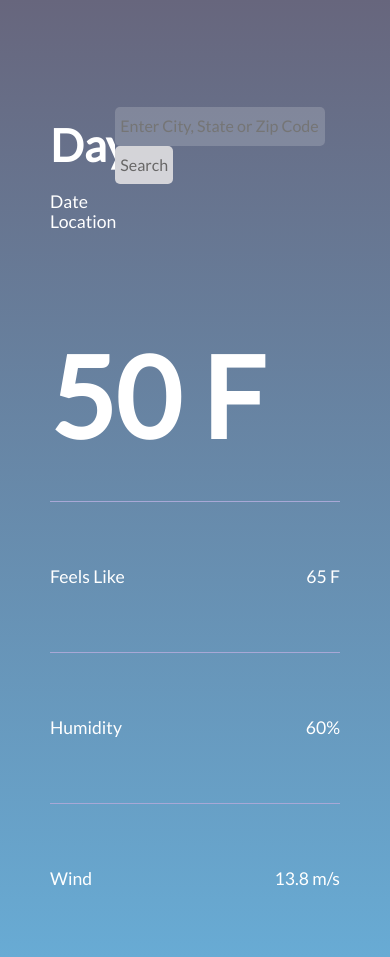
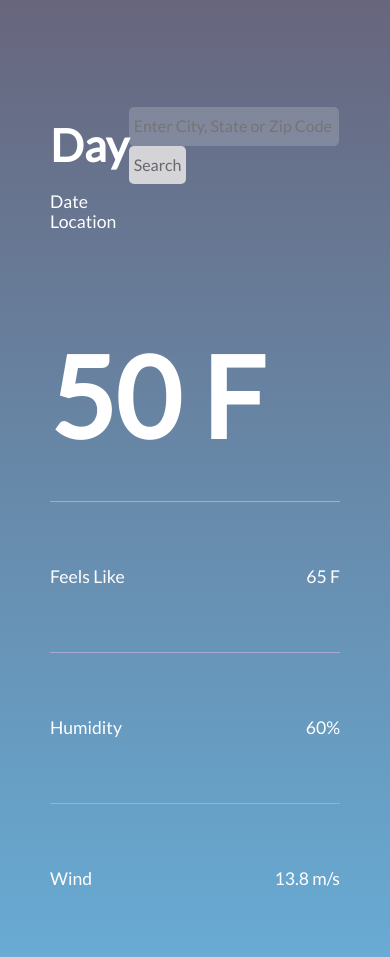
Before and after one commit to denniscampos/weatherapp, a plain HTML site: page index.html in a window 390 px wide. Shown: the top 957 px of the page. Drawn offline with Linux system fonts and the light colour scheme.

Commit message:
removed overflow in style and added meta tag for mobiles on html

```diff
--- a/css/style.css
+++ b/css/style.css
@@ -10,7 +10,6 @@
   color: white;
   margin: 0;
   padding: 0;
-  overflow-x: hidden;
 }
 
 /******************************************
--- a/index.html
+++ b/index.html
@@ -4,6 +4,7 @@
     <meta charset="utf-8" />
     <meta name="description" content="This is where your description goes" />
     <meta name="keywords" content="one, two, three" />
+    <meta name="viewport" content="width=device-width">
 
     <title>Weather App</title>
     <link rel="shortcut icon" type="image/png" href="img/favicon.png">
```
